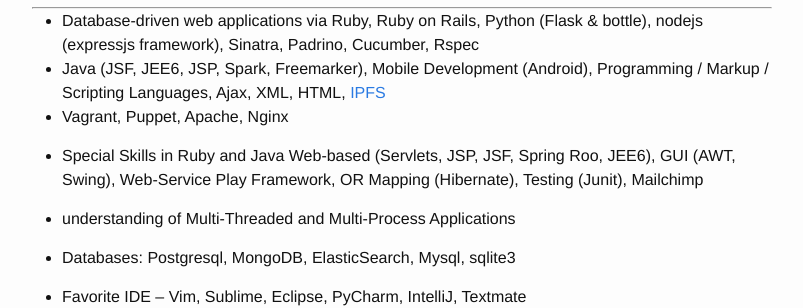
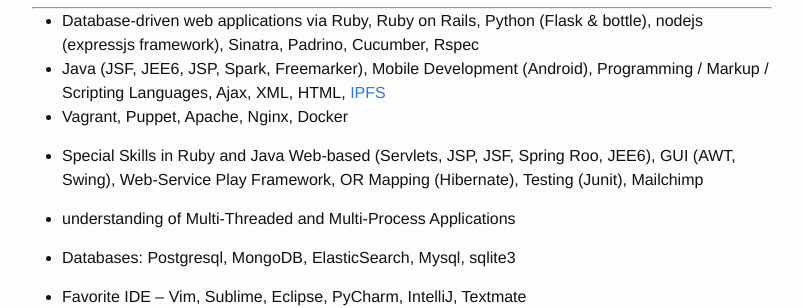
Before and after one commit to tokhi/tokhi.github.io, a Jekyll site: the page built from 2014-10-16-resume.markdown, in a window 1280 px wide and 900 px high, scrolled down 371 px. Shown: the part 152-460 px from the top of the window, without its empty margins (238-1041 px from the left). Built offline with Jekyll 4.4.1, drawn with Linux system fonts in a browser that asks for light colours.

Commit message:
Update 2014-10-16-resume.markdown

```diff
--- a/2014-10-16-resume.markdown
+++ b/2014-10-16-resume.markdown
@@ -33,7 +33,7 @@
 
 * Database-driven web applications via Ruby, Ruby on Rails, Python (Flask & bottle), nodejs (expressjs framework), Sinatra, Padrino, Cucumber, Rspec
 * Java (JSF, JEE6, JSP, Spark, Freemarker), Mobile Development (Android), Programming / Markup / Scripting Languages, Ajax, XML, HTML, <a href="https://ipfs.io/ipfs/QmNhFJjGcMPqpuYfxL62VVB9528NXqDNMFXiqN5bgFYiZ1/its-time-for-the-permanent-web.html">IPFS</a>
-* Vagrant, Puppet, Apache, Nginx
+* Vagrant, Puppet, Apache, Nginx, Docker
 
 * Special Skills in Ruby and Java  Web-based (Servlets, JSP, JSF, Spring Roo, JEE6), GUI (AWT, Swing), Web-Service Play Framework, OR Mapping (Hibernate), Testing (Junit), Mailchimp
 
```
